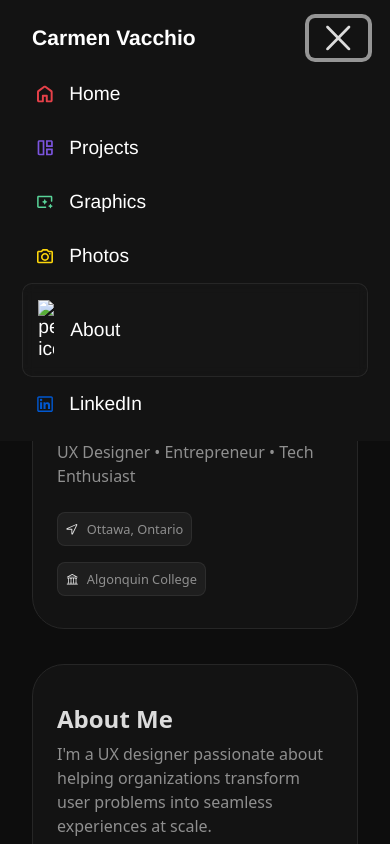
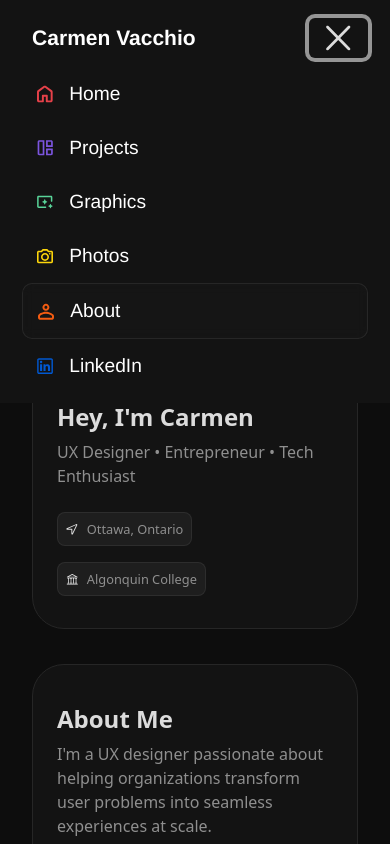
Before and after one commit to vacc0003/final, a plain HTML site: page about.html in a window 390 px wide. Both pictures are taken after a click on the button "Toggle navigation". Shown: the top 844 px of the page. Drawn offline with nearby package versions, Linux system fonts and the light colour scheme.

Commit message:
about mobile icon

```diff
--- a/about.html
+++ b/about.html
@@ -53,7 +53,7 @@
           <a class="nav-link" href="./projects.html"><img src="./images/svg/mobile/projects.svg" alt="projects icon">Projects</a>
           <a class="nav-link" href="https://vacchio.myportfolio.com/" target="_blank"><img src="./images/svg/mobile/graphics.svg" alt="graphics icon">Graphics</a>
           <a class="nav-link" href="https://vacchio-photos.myportfolio.com/work" target="_blank"><img src="./images/svg/mobile/photos.svg" alt="camera icon">Photos</a>
-          <a class="nav-link active" aria-current="page" href="#"><img src="#" alt="person icon">About</a>
+          <a class="nav-link active" aria-current="page" href="#"><img src="./images/svg/mobile/about.svg" alt="person icon">About</a>
           <a class="nav-link" href="https://www.linkedin.com/in/carmenvac/" target="_blank"><img src="./images/svg/mobile/linkedin.svg" alt="LinkedIn icon">LinkedIn</a>
         </div>
       </div>
```
